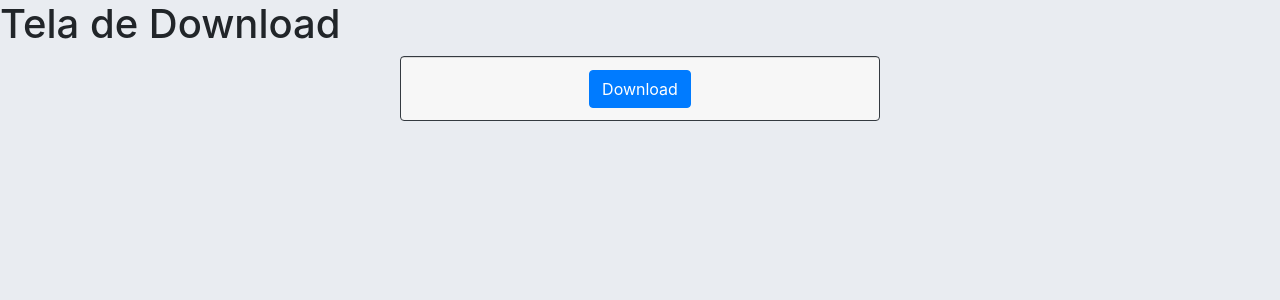
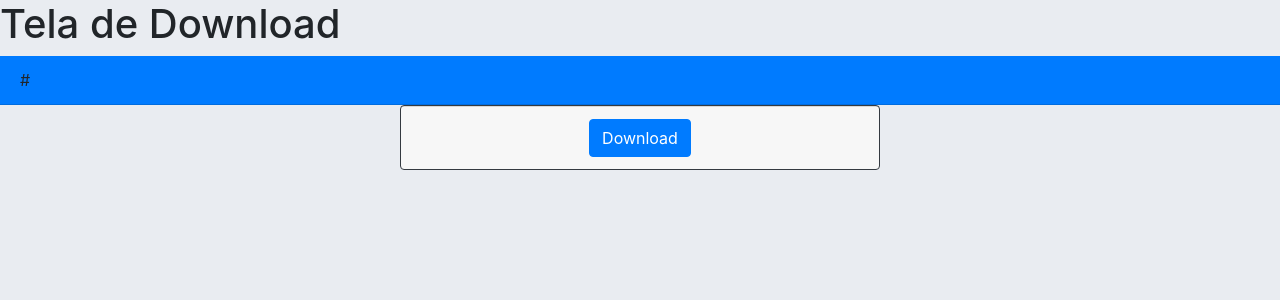
Before and after one commit to felipe-cerqueira-lyra/EngSoftware, a Flask app: page /down/1 in a window 1280 px wide. Shown: the part 58-358 px from the top of the page. Run offline with Flask 2, Linux system fonts and the light colour scheme; tables that the repository leaves empty hold one stand-in row (values such as "Sample post"); some libraries are stand-ins or nearby versions.

Commit message:
Feat: Add file link to download page

```diff
--- a/website/templates/download.html.jinja
+++ b/website/templates/download.html.jinja
@@ -4,6 +4,8 @@
 {% block content %}
 
     <h1>Tela de Download</h1>
+    <div class="card-header bg-primary">{{file.link}}</div>
+
     <div class='d-flex justify-content-center'>
         <div class="card text-center border-dark mb-3" style="width: 30rem;">
             {% if (archive_type == 'video') : %}
```
